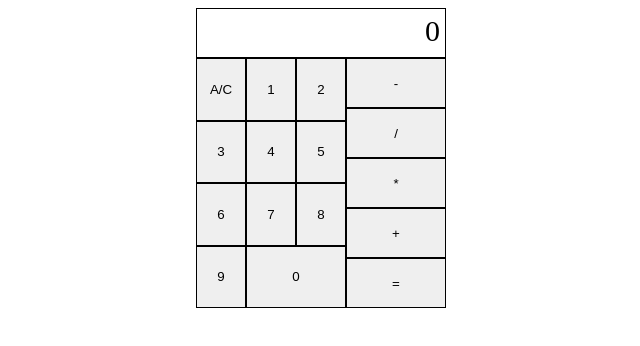
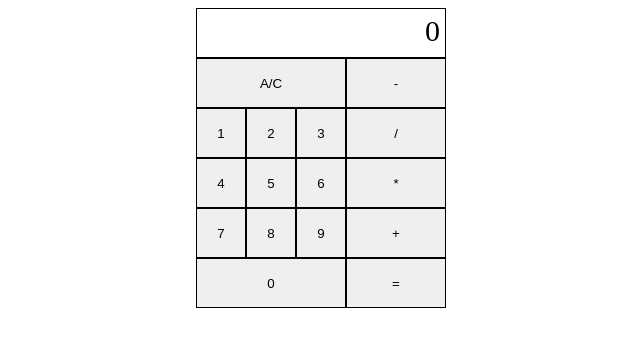
Before and after one commit to JasNagra92/Calculator, a plain HTML site: page index.html in a window 1280 px wide. Shown: the whole page, without its empty margins (319-959 px from the left). Drawn offline with Linux system fonts and the light colour scheme.

Commit message:
fix flexbox layout

```diff
--- a/calc.js
+++ b/calc.js
@@ -34,6 +34,7 @@ operators.appendChild(operate);
 let clear = document.createElement("button");
 numPad.appendChild(clear);
 clear.classList.add("number");
+clear.id = "clear";
 clear.textContent = "A/C";
 clear.addEventListener("click", reset)
 
--- a/stylesheet.css
+++ b/stylesheet.css
@@ -14,7 +14,7 @@ body{
 }
 .number{
     width:50px;
-    height:100;
+    height:auto;
     border:1px solid black;
 }
 #numberpad{
@@ -26,12 +26,12 @@ body{
 }
 .operator{
     width: 100px;
-    height:50px;
+    height:auto;
     border:1px solid black;
+    flex-grow:1
 }
 #operators{
     width:100px;
-    align-items: flex-end;
     display:flex;
     flex-direction: column-reverse;
 }
@@ -45,5 +45,9 @@ body{
 }
 #a0{
     order:1;
-    flex-grow:2
+    flex-grow:1;
+    width: 150px;
 }
+#clear{
+    width: 150px
+}
```
